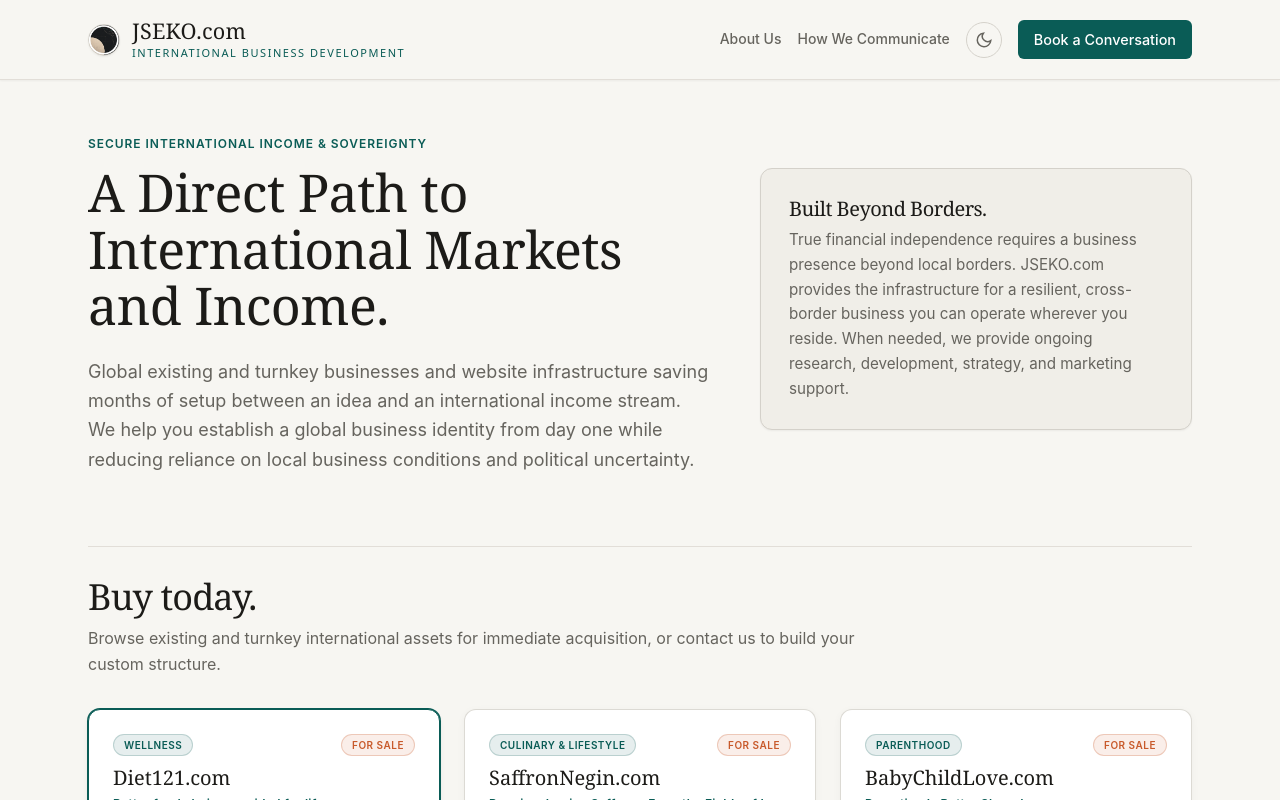
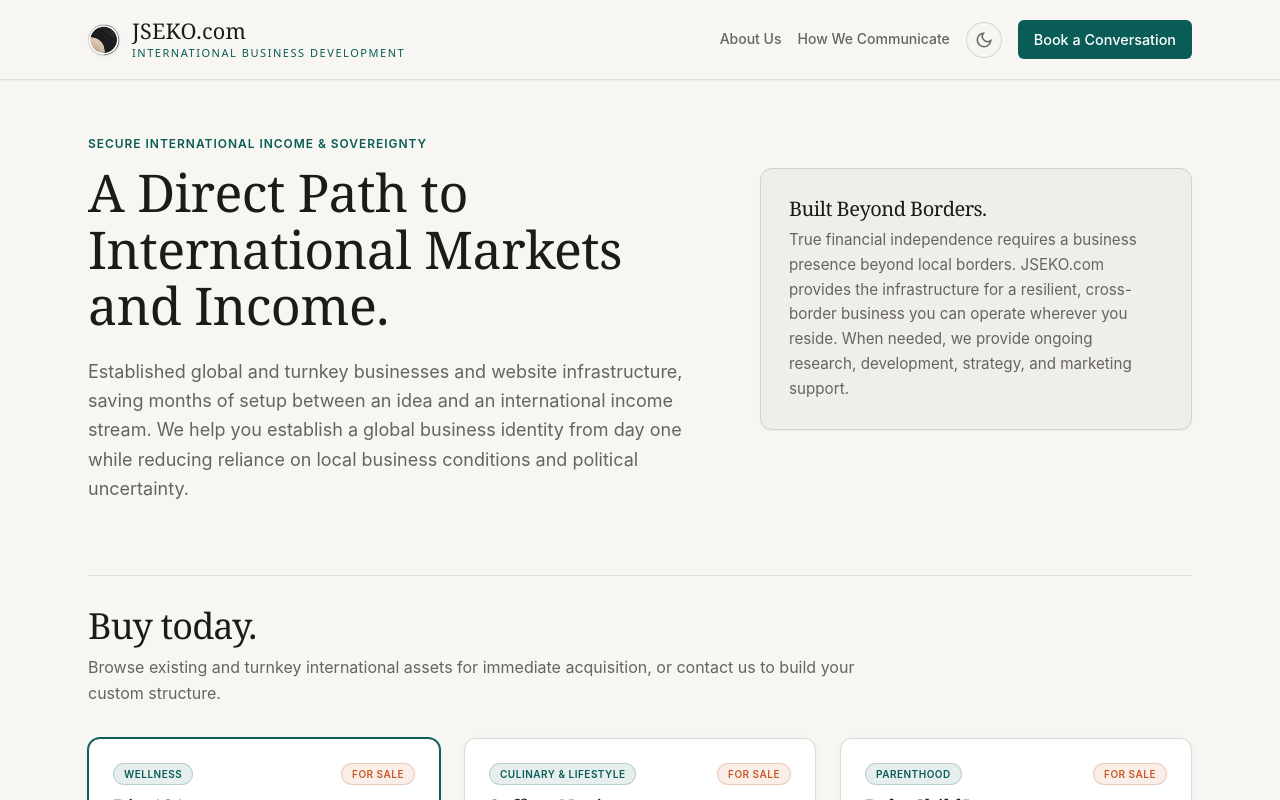
Before and after one commit to JSEKOAdmin/JSEKO.com-International-Business-Development---REPO, a React (Vite) app: page / in a window 1280 px wide. Shown: the top 800 px of the page. Built offline with nearby package versions, Linux system fonts and the light colour scheme; a web font is replaced by a local one.

Commit message:
local commit

```diff
--- a/src/components/TurnkeyShowcase.tsx
+++ b/src/components/TurnkeyShowcase.tsx
@@ -57,7 +57,8 @@
             </h1>
 
             <p className="text-[var(--color-text-muted)] text-base sm:text-lg leading-relaxed">
-              Global existing and turnkey businesses and website infrastructure saving months of setup between an idea and an international income stream. We help you establish a global business identity from day one while reducing reliance on local business conditions and political uncertainty.
+              Established global and turnkey businesses and website infrastructure, saving months of setup between an idea and an international income stream. We help you establish a global business identity from day one while reducing reliance on local business conditions and political uncertainty.
+
             </p>
           </div>
 
```
